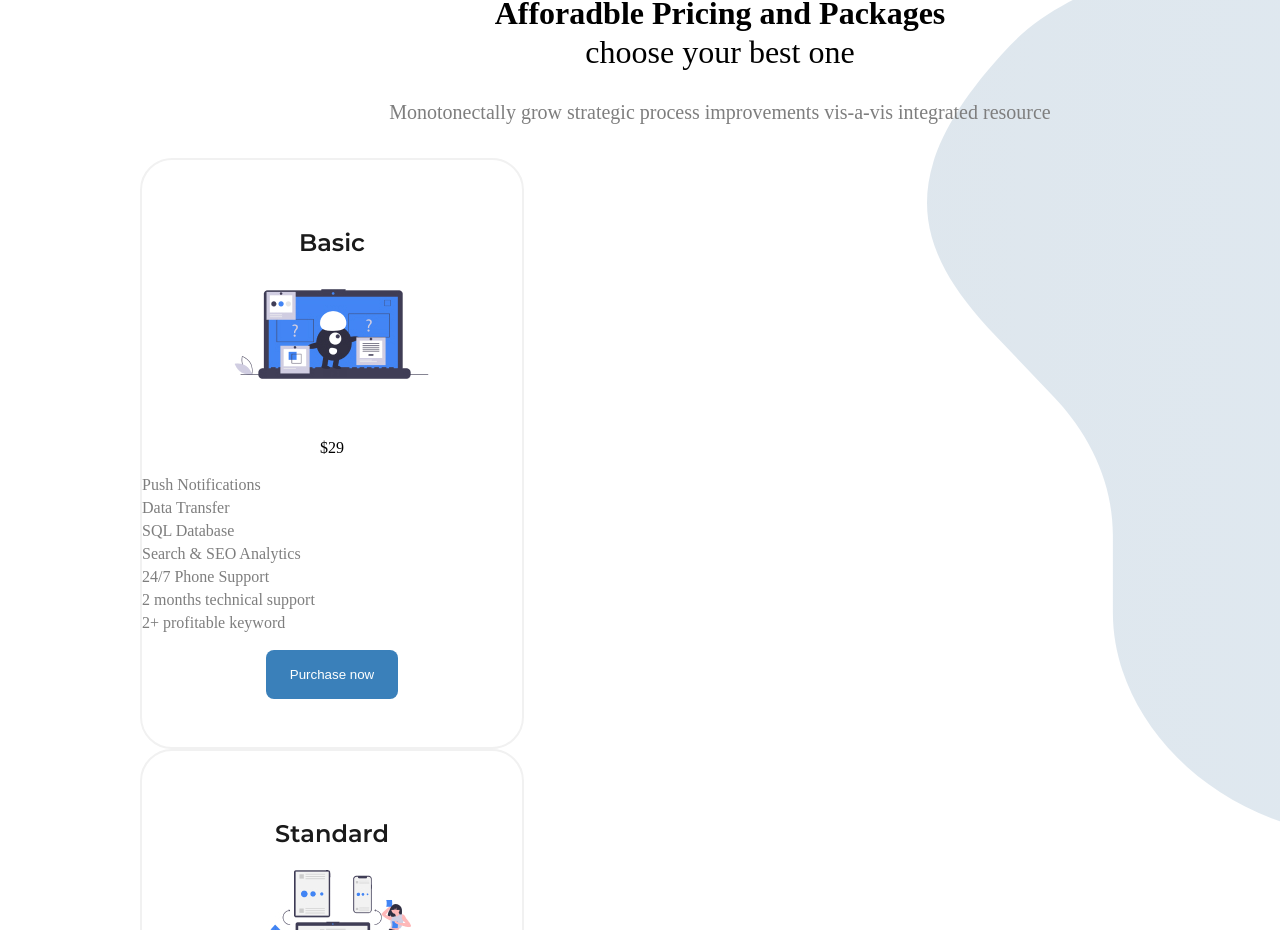
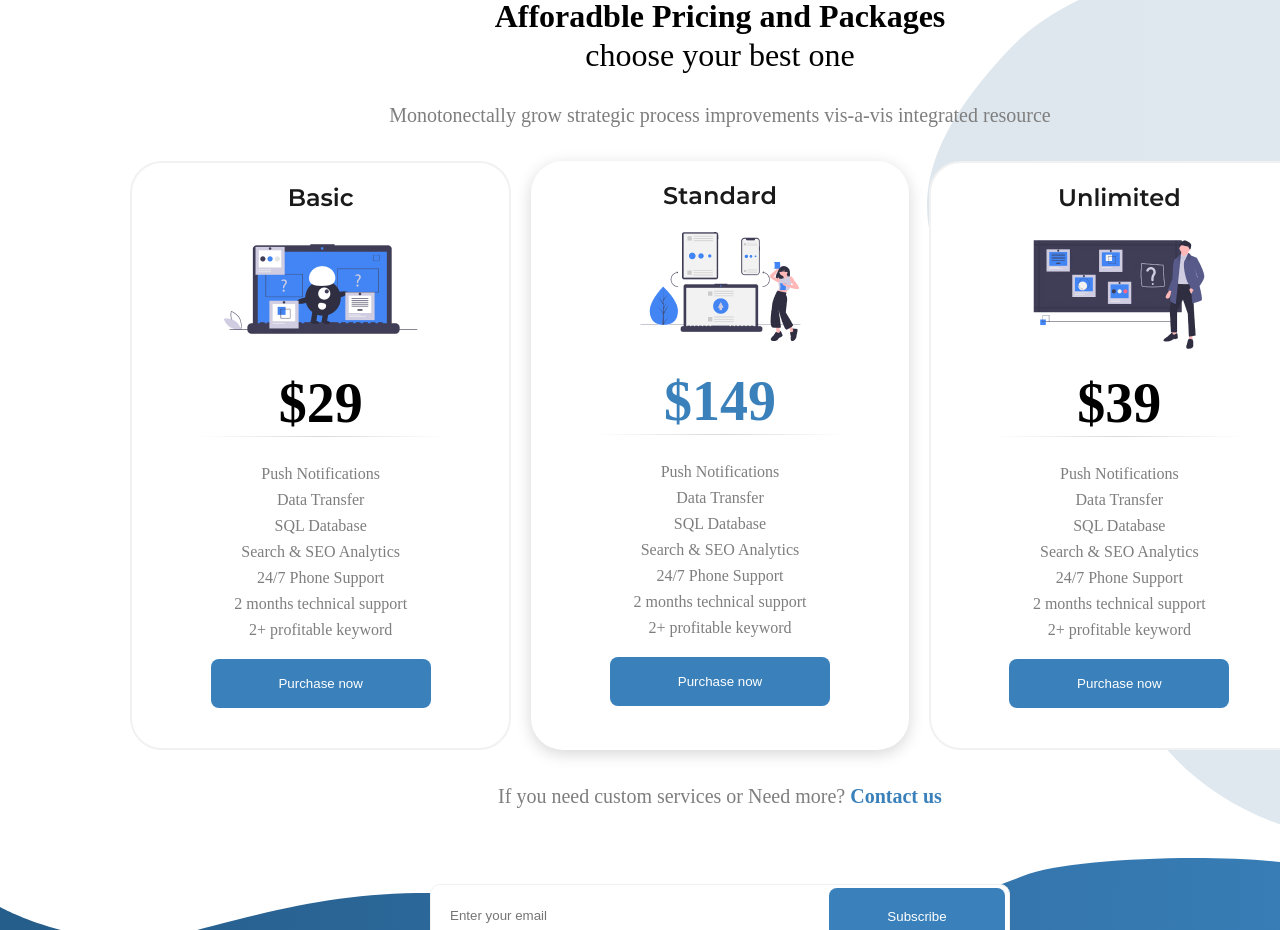
Before and after one commit to DmitryPacificAtion/AppCo, a React (Create React App) app in the folder frontend/: page / in a window 1280 px wide. Shown: the part 1870-2800 px from the top of the page. Built offline with nearby package versions, Linux system fonts and the light colour scheme; a web font is replaced by a local one.

Commit message:
Add Plans section and Footer

```diff
--- a/frontend/src/components/Paper.scss
+++ b/frontend/src/components/Paper.scss
@@ -1,7 +1,6 @@
 .paper {
   background: #ffffff;
   border-radius: 32px;
-  padding: 48px 0;
   margin: 0 10px;
   text-align: center;
   &:first-child {
--- a/frontend/src/layouts/Main/AdvantageCard.scss
+++ b/frontend/src/layouts/Main/AdvantageCard.scss
@@ -1,7 +1,9 @@
 .advantage-card {
   width: 380px;
+  box-shadow: 0px 4px 16px rgba(0, 0, 0, 0.16);
+  padding: 48px 32px;
   &__preview {
-    margin-bottom: 40px;
+    margin-bottom: 20px;
   }
   &__title {
     font-weight: 600;
--- a/frontend/src/layouts/Main/PlanCard.scss
+++ b/frontend/src/layouts/Main/PlanCard.scss
@@ -1,8 +1,14 @@
 .plan-card {
   width: 380px;
   border: 2px solid #f1f1f1;
+  padding-bottom: 40px;
+  &:nth-child(2) {
+    color: #3a80ba;
+    border: none;
+    box-shadow: 0px 4px 16px rgba(0, 0, 0, 0.16);
+  }
   &__preview {
-    margin-bottom: 40px;
+    margin-bottom: 15px;
   }
   &__title {
     font-weight: 600;
@@ -12,9 +18,29 @@
     margin-bottom: 16px;
   }
   &__description {
+    margin-top: 24px;
     text-align: left;
     font-size: 16px;
-    line-height: 23px;
+    line-height: 26px;
     color: #7e7e7e;
+    text-align: center;
+  }
+  &__button {
+    width: 220px;
+    cursor: pointer;
+  }
+  &__price {
+    font-weight: bold;
+    font-size: 56px;
+    line-height: 68px;
+    &:after {
+      content: url(../../../assets/line.png);
+      position: relative;
+      top: -53px;
+      height: 0;
+      width: 250px;
+      margin: 0 auto;
+      display: block;
+    }
   }
 }
--- a/frontend/src/layouts/Main/index.tsx
+++ b/frontend/src/layouts/Main/index.tsx
@@ -4,6 +4,7 @@ import AdvantageCard from "./AdvantageCard";
 import Button from "../../components/Button";
 import "./styles.scss";
 import PlanCard from "./PlanCard";
+import { Link } from "react-router-dom";
 
 const mobile = require("../../../assets/mobile.png");
 const laptop = require("../../../assets/laptop.png");
@@ -11,7 +12,7 @@ const laptop = require("../../../assets/laptop.png");
 const Main = () => (
   <main>
     <svg
-      className="header-waves"
+      className="waves"
       width="1440"
       height="655"
       viewBox="0 0 1440 655"
@@ -99,33 +100,97 @@ const Main = () => (
       </Container>
     </section>
     <section className="chose-plan">
-    <svg className="chose-plan__decoration" width="513" height="908" viewBox="0 0 513 908" fill="none" xmlns="http://www.w3.org/2000/svg">
-      <path opacity="0.15" d="M513 63.6696L513 908C513 908 441.934 908 345.903 871.762C249.873 835.524 185.882 751.687 185.882 665.851L185.882 588.349C185.882 538.867 165.397 490.653 127.358 450.604L68.2993 388.426C-14.8459 300.888 -35.4743 224.006 82.8013 98.8363C201.077 -26.3336 513 2.98339 513 2.98339L513 63.6696Z" fill="url(#paint0_linear)"/>
-      <linearGradient id="paint0_linear" x1="460.144" y1="81.846" x2="437.542" y2="892.337" gradientUnits="userSpaceOnUse">
-      <stop stopColor="#255D8B"/>
-      <stop offset="1" stopColor="#3A80BA"/>
-      </linearGradient>
-    </svg>
-    <Container>
-      <h1 className="chose-plan__title"><strong>Afforadble Pricing and Packages</strong><br/>choose your best one</h1>
-      <p className="chose-plan__description">Monotonectally grow strategic process improvements vis-a-vis integrated resource</p>
-      <PlanCard
-        type="basic"
-        title="Basic"
-        price={29}
-      />
-      <PlanCard
-        type="standard"
-        title="Standard"
-        price={149}
-      />
-      <PlanCard
-        type="unlimited"
-        title="Unlimited"
-        price={39}
-      />
-    </Container>
+      <svg
+        className="chose-plan__decoration"
+        width="513"
+        height="908"
+        viewBox="0 0 513 908"
+        fill="none"
+        xmlns="http://www.w3.org/2000/svg"
+      >
+        <path
+          opacity="0.15"
+          d="M513 63.6696L513 908C513 908 441.934 908 345.903 871.762C249.873 835.524 185.882 751.687 185.882 665.851L185.882 588.349C185.882 538.867 165.397 490.653 127.358 450.604L68.2993 388.426C-14.8459 300.888 -35.4743 224.006 82.8013 98.8363C201.077 -26.3336 513 2.98339 513 2.98339L513 63.6696Z"
+          fill="url(#paint0_linear)"
+        />
+        <linearGradient
+          id="paint0_linear"
+          x1="460.144"
+          y1="81.846"
+          x2="437.542"
+          y2="892.337"
+          gradientUnits="userSpaceOnUse"
+        >
+          <stop stopColor="#255D8B" />
+          <stop offset="1" stopColor="#3A80BA" />
+        </linearGradient>
+      </svg>
+      <Container>
+        <h1 className="chose-plan__title">
+          <strong>Afforadble Pricing and Packages</strong>
+          <br />
+          choose your best one
+        </h1>
+        <p className="chose-plan__description">
+          Monotonectally grow strategic process improvements vis-a-vis integrated resource
+        </p>
+        <div className="chose-plan__wrapper">
+          <PlanCard type="basic" title="Basic" price={29} />
+          <PlanCard type="standard" title="Standard" price={149} />
+          <PlanCard type="unlimited" title="Unlimited" price={39} />
+        </div>
+        <div className="chose-plan__contact">
+          If you need custom services or Need more?{" "}
+          <Link to="#" className="chose-plan__contact--link">
+            Contact us
+          </Link>
+        </div>
+      </Container>
     </section>
+    <footer className="footer">
+      <svg
+        width="1440"
+        height="183"
+        viewBox="0 0 1440 183"
+        fill="none"
+        xmlns="http://www.w3.org/2000/svg"
+        className="waves"
+      >
+        <path
+          d="M0 183.465H1440V17.9648C1440 17.9648 1362 17.9648 1296.5 6.46484C1231 -5.03516 1071 -1.18745 1023 17.9648C975 37.1171 828.5 86.9648 768 86.9648C566.302 86.9648 515.5 34.9648 428.5 34.9648C341.5 34.9648 284 48.9648 188 74.4648C92 99.9648 0 48.9648 0 48.9648V183.465Z"
+          fill="url(#paint0_linear)"
+        />
+        <linearGradient
+          id="paint0_linear"
+          x1="31.0003"
+          y1="258.787"
+          x2="1400.16"
+          y2="119.346"
+          gradientUnits="userSpaceOnUse"
+        >
+          <stop stopColor="#255D8B" />
+          <stop offset="1" stopColor="#3A80BA" />
+        </linearGradient>
+      </svg>
+      <Container>
+        <form className="footer__subscribe">
+          <label className="footer__subscribe--wrapper">
+            <input
+              className="footer__subscribe--input"
+              type="email"
+              placeholder="Enter your email"
+              pattern="/[a-z0-9\-\.\_]*\@[a-z0-9\_\.\-]*\.[a-z\_\.\-]*/gi"
+            />
+            <Button className="footer__subscribe--button">Subscribe</Button>
+          </label>
+        </form>
+        <div className="footer__info">
+          <div className="footer__info--logo">AppCo</div>
+          <div className="footer__info--terms">All rights reserved by ThemeTags</div>
+          <div className="footer__info--copyright">Copyrights © 2019. </div>
+        </div>
+      </Container>
+    </footer>
   </main>
 );
 export default Main;
--- a/frontend/src/layouts/Main/styles.scss
+++ b/frontend/src/layouts/Main/styles.scss
@@ -4,7 +4,7 @@ main {
   width: 1440px;
   margin: 0 auto;
 }
-.header-waves {
+.waves {
   position: absolute;
   z-index: 0;
 }
@@ -116,6 +116,10 @@ main {
   margin-top: 80px;
   padding-top: 20px;
   text-align: center;
+  &__wrapper {
+    display: flex;
+    justify-content: space-around;
+  }
   &__decoration {
     position: absolute;
     z-index: 0;
@@ -137,4 +141,67 @@ main {
     font-weight: normal;
     margin-bottom: 32px;
   }
+  &__contact {
+    font-size: 20px;
+    line-height: 28px;
+    text-align: center;
+    padding: 32px 0 48px;
+    color: #7e7e7e;
+    &--link {
+      font-weight: bold;
+      text-decoration: none;
+      color: #3a80ba;
+    }
+  }
 }
+
+// Footer
+.footer {
+  &__subscribe {
+    padding-top: 26px;
+    text-align: center;
+    font-size: 16px;
+    &--wrapper {
+      display: flex;
+      justify-content: space-between;
+      width: 580px;
+      margin: 0 auto;
+      height: 64px;
+      background: #ffffff;
+      border: 1px solid #f1f1f1;
+      box-sizing: border-box;
+      border-radius: 10px;
+    }
+    &--input {
+      outline: none;
+      border: none;
+      padding: 19px;
+      line-height: 26px;
+      color: #b9b9b9;
+      border-radius: 10px;
+    }
+    &--button {
+      background-color: #3a80ba;
+      color: #ffffff;
+      margin: 3px 4px;
+      width: 176px;
+      line-height: 23px;
+    }
+  }
+  &__info {
+    display: flex;
+    justify-content: space-between;
+    align-items: center;
+    color: #ffffff;
+    margin-top: 24px;
+    &--logo {
+      font-size: 32px;
+      line-height: 39px;
+    }
+    &--terms,
+    &--copyright {
+      font-size: 16px;
+      line-height: 23px;
+    }
+  }
+}
--- a/package.json
+++ b/package.json
@@ -4,7 +4,7 @@
   "description": "My test project",
   "scripts": {
     "build": "webpack",
-    "serve": "node ./frontend/server.js"
+    "start": "node ./frontend/server.js"
   },
   "repository": {
     "type": "git",
```
Also changed, not shown: frontend/assets/line.png (added).
